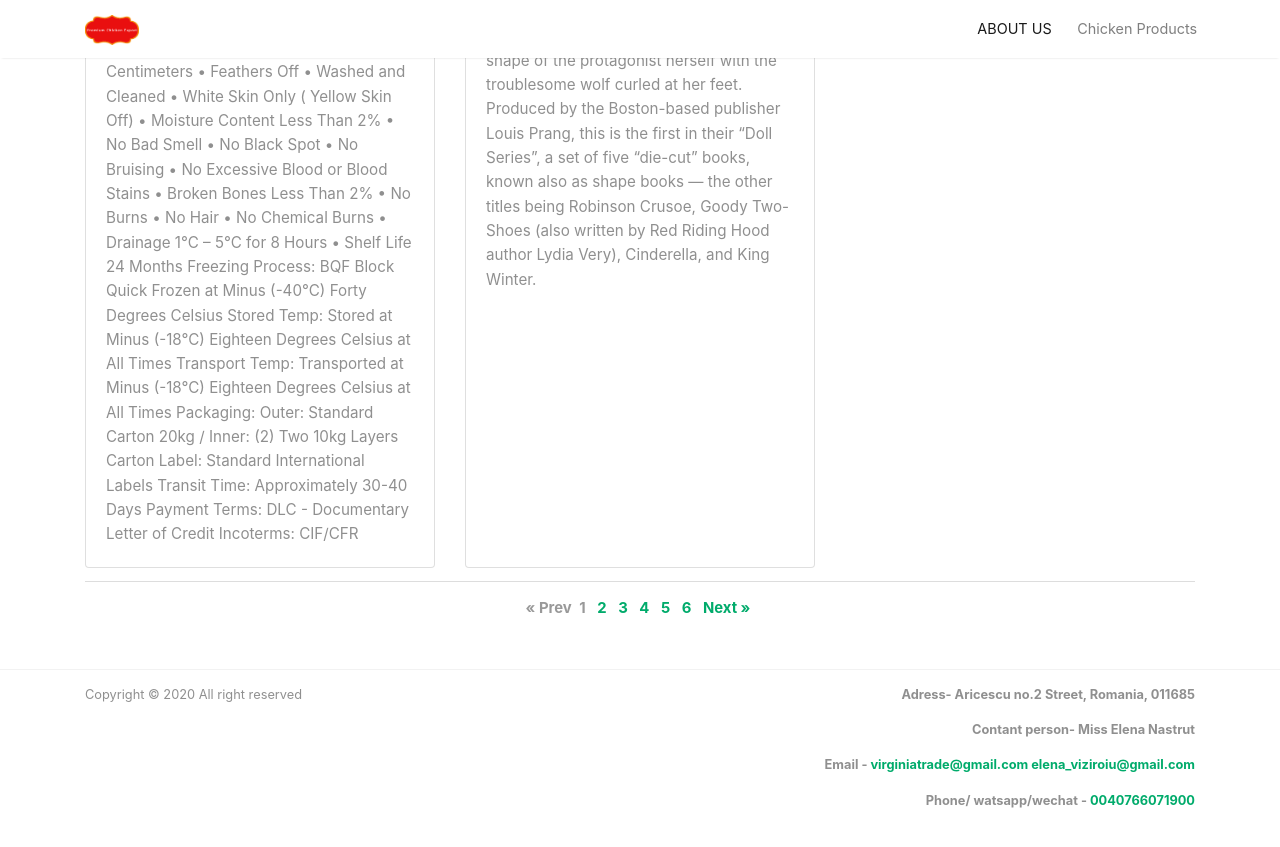
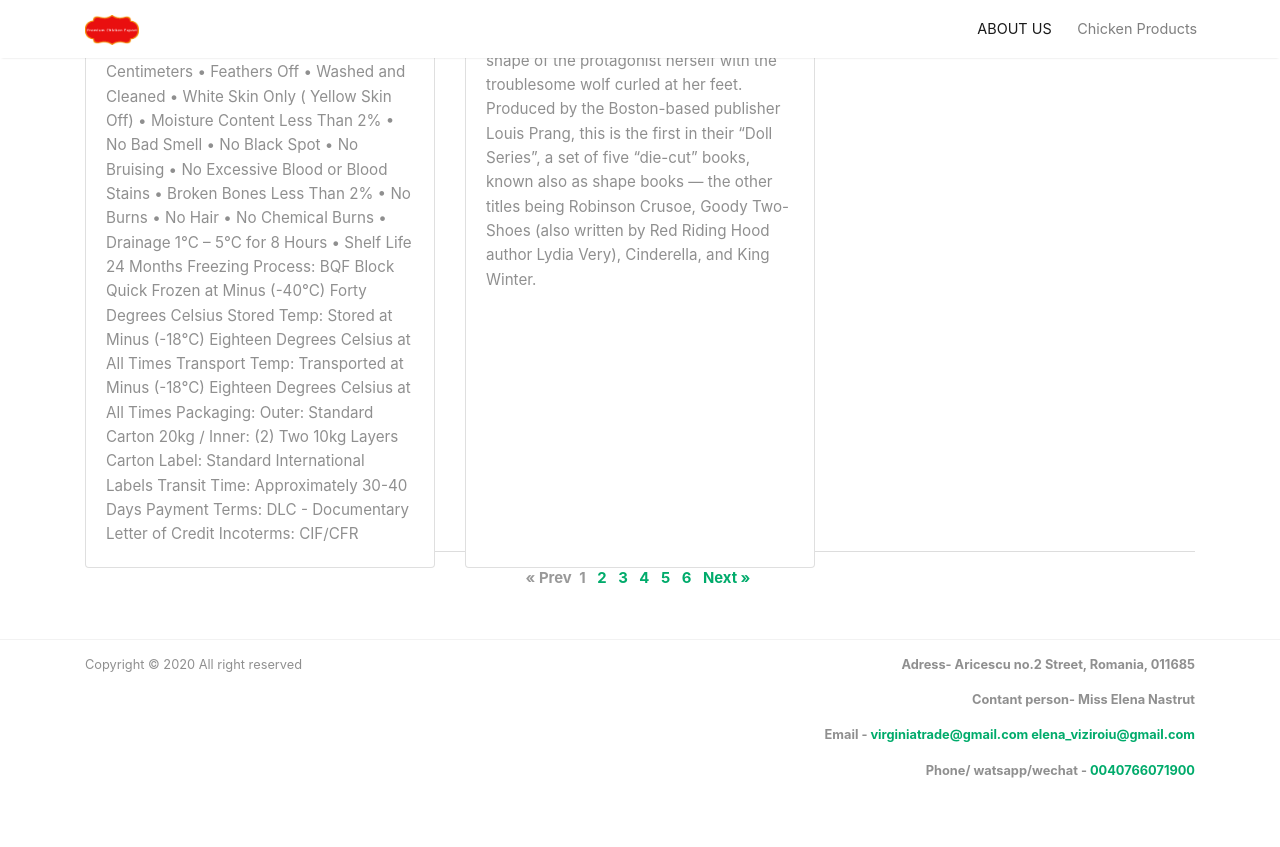
Before and after one commit to gpf192/gpf192.github.io, a Jekyll site: the page built from index.html, in a window 1280 px wide and 900 px high, scrolled down 664 px. Shown: the top 847 px of the window. Built offline with Jekyll 4.4.1, drawn with Linux system fonts in a browser that asks for light colours; nearby versions of some CDN libraries; the list of posts is cut into pages by our own code.

Commit message:
feat style

```diff
--- a/_includes/postbox.html
+++ b/_includes/postbox.html
@@ -1,7 +1,7 @@
 <!-- begin post -->
 {% assign author = site.authors[post.author] %}
 
-<div class="col-lg-4 col-md-6 mb-30px card-group">
+<div class="col-lg-4 col-md-6 mb-60px card-group">
     <div class="card h-100">
         <div class="maxthumb">
             <!--<a href="{{ site.baseurl }}{{ post.url }}">-->
```
